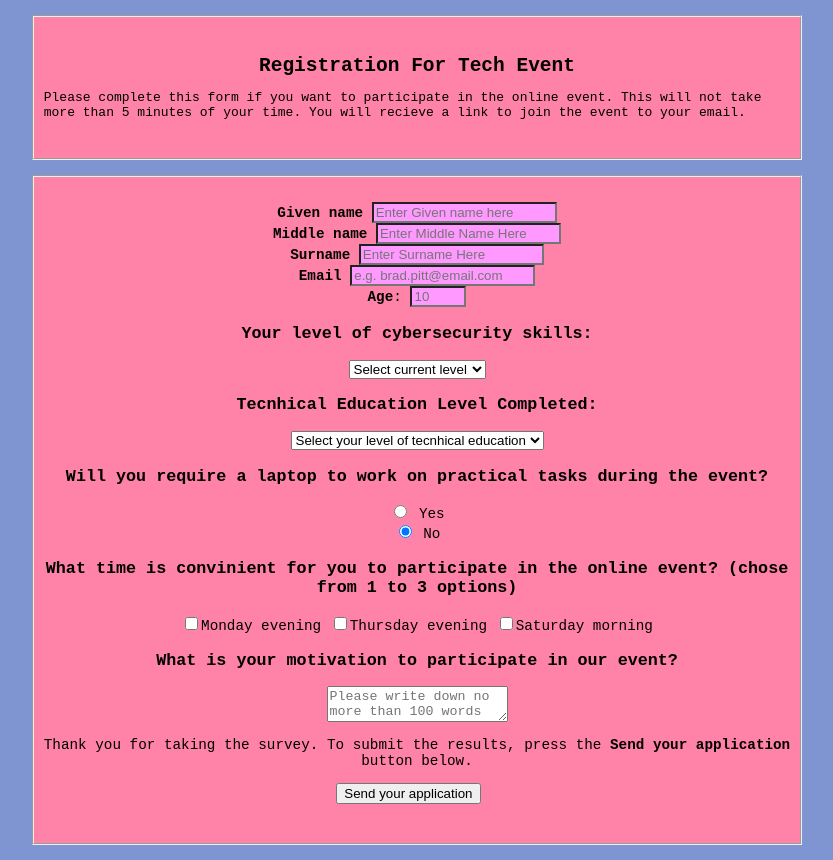
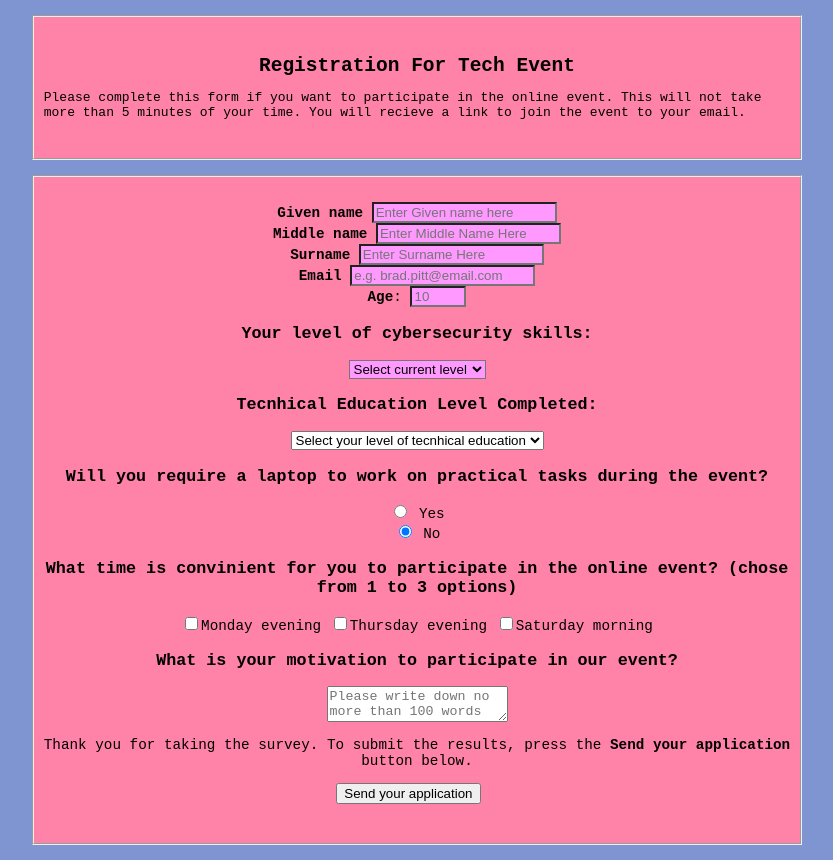
Before and after one commit to nataliiazab/Tech-event, a plain HTML site: page index.html in a window 1280 px wide. Shown: the whole page, without its empty margins (223-1056 px from the left). Drawn offline with Linux system fonts and the light colour scheme.

Commit message:
Update index.html

```diff
--- a/index.html
+++ b/index.html
@@ -161,6 +161,9 @@ element_email.style.backgroundColor = '#ff99ff';
 
 let element_number = document.getElementById('number');
 element_number.style.backgroundColor = '#ff99ff';
+
+let element_dropdown = document.getElementById('dropdown');
+element_dropdown.style.backgroundColor = '#ff99ff';
   </script>
 
   </body>
```
